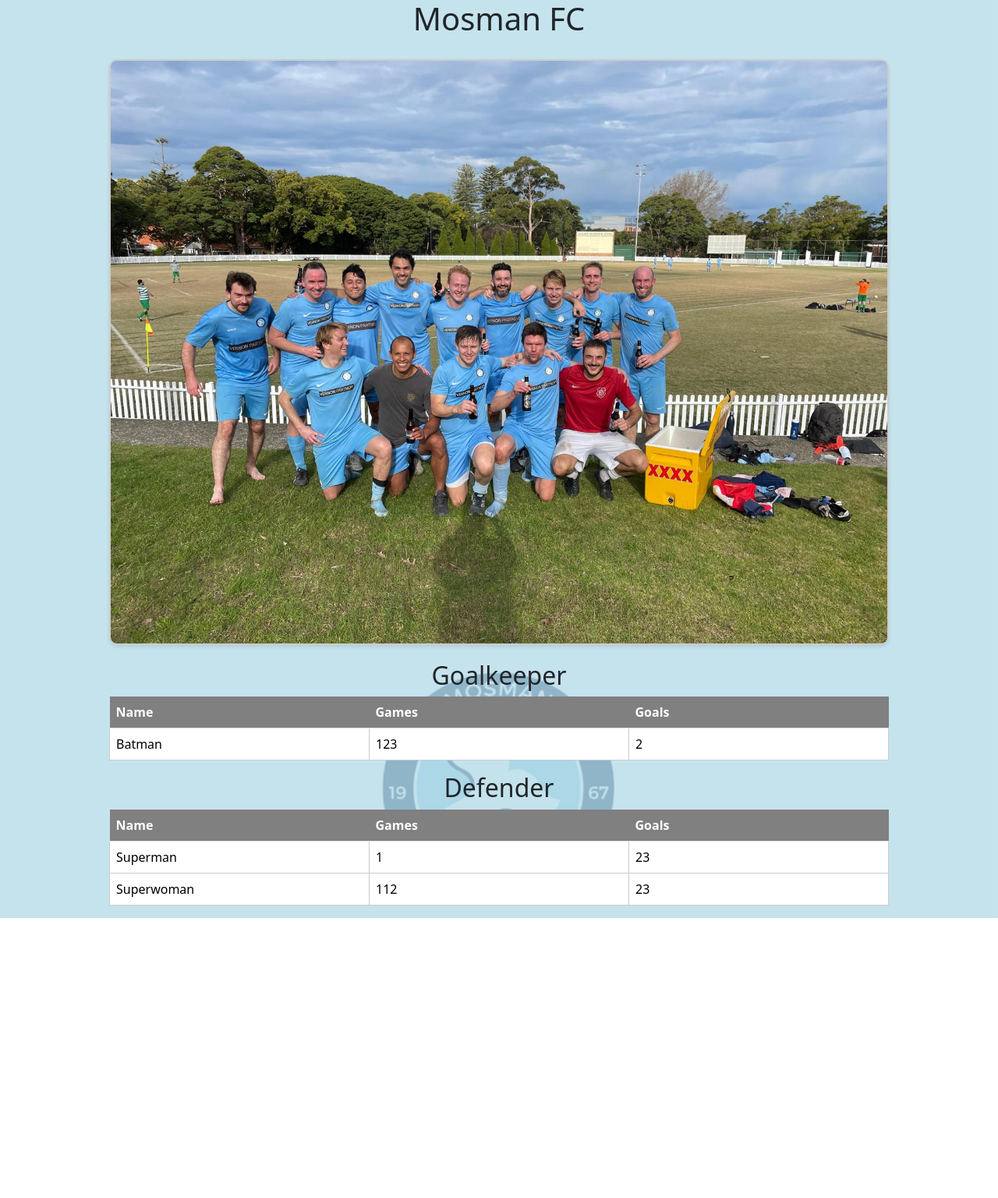
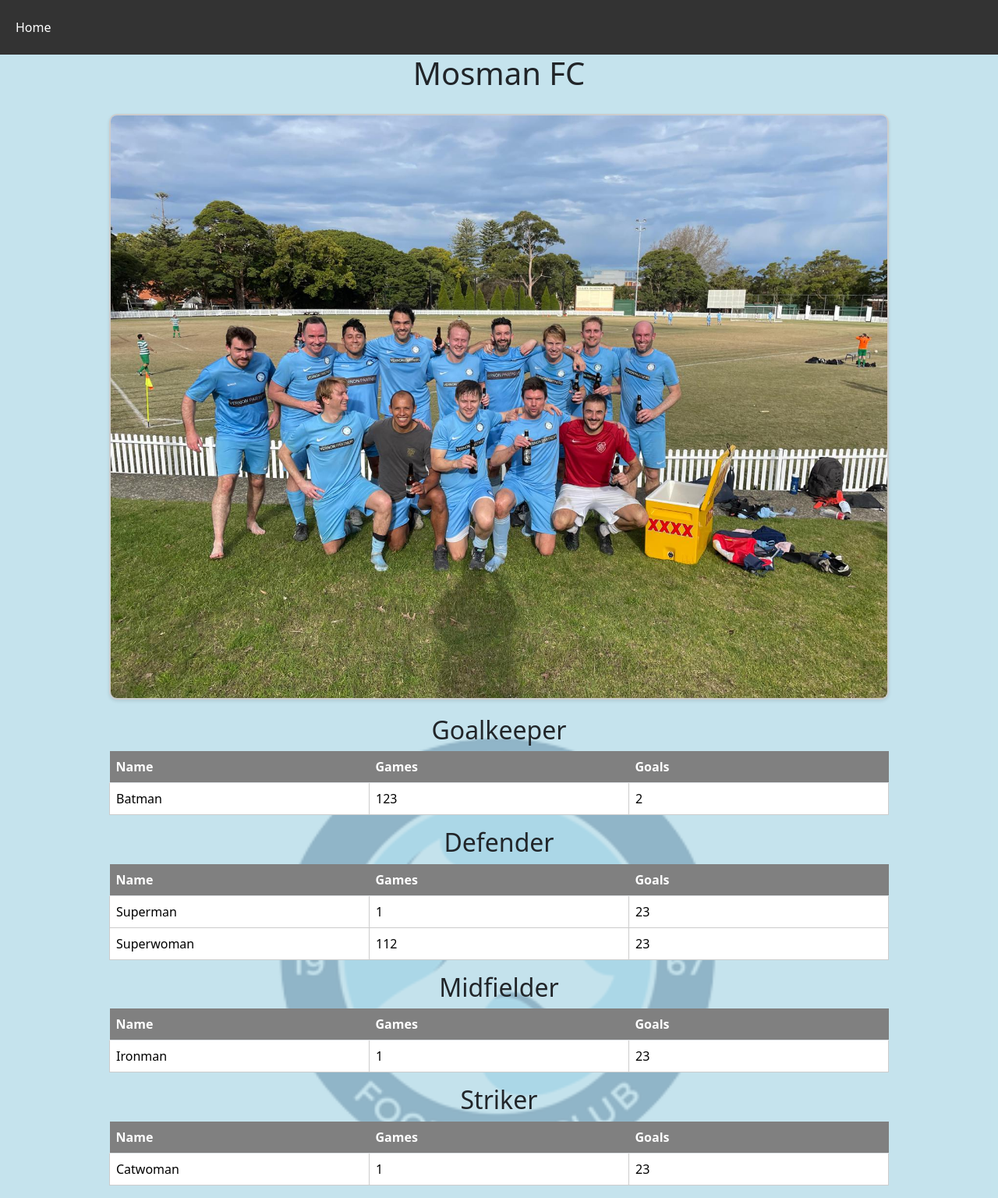
Before and after one commit to julian-petrich/amplify-react, a React (Create React App) app: page / in a window 1280 px wide. Shown: the whole page at 78% size. Before the commit the page ends 1177 px from the top, so only its background shows below. Built offline with nearby package versions, Linux system fonts and the light colour scheme.

Commit message:
add Navbar and content

```diff
--- a/package.json
+++ b/package.json
@@ -11,6 +11,7 @@
     "react": "^18.2.0",
     "react-bootstrap": "^2.8.0",
     "react-dom": "^18.2.0",
+    "react-router-dom": "^6.14.2",
     "react-scripts": "5.0.1",
     "web-vitals": "^2.1.4"
   },
--- a/src/App.js
+++ b/src/App.js
@@ -1,12 +1,15 @@
-import React from 'react';
+import React, { Component } from 'react';
 import { Table } from 'react-bootstrap';
 import "./App.css";
 import 'bootstrap/dist/css/bootstrap.min.css';
+import NavBar from './routes/NavBar';
 
 
-function App() {
-  return (
+class App extends Component {
+  render() {
+    return(
     <div className='center'>
+      <NavBar/>
       <h1>Mosman FC</h1>
       <div className="image-container">
           <img src="/mosman_team.jpeg" alt="Mosman Team" />
@@ -60,9 +63,51 @@ function App() {
             </tbody>
           </Table>
         </div>
+        <div className='table-container'>
+        <h2>Midfielder</h2>
+        <Table>
+            <thead>
+                <tr>
+                  <th>Name</th>
+                  <th>Games</th>
+                  <th>Goals</th>
+                  {/* Add more headers for other properties if needed */}
+              </tr>
+            </thead>
+            <tbody>
+                <tr>
+                  <td>Ironman</td>
+                  <td>1</td>
+                  <td>23</td>
+                    {/* Add more cells for other properties if needed */}
+                </tr>
+            </tbody>
+          </Table>
+        </div>
+        <div className='table-container'>
+        <h2>Striker</h2>
+        <Table>
+            <thead>
+                <tr>
+                  <th>Name</th>
+                  <th>Games</th>
+                  <th>Goals</th>
+                  {/* Add more headers for other properties if needed */}
+              </tr>
+            </thead>
+            <tbody>
+                <tr>
+                  <td>Catwoman</td>
+                  <td>1</td>
+                  <td>23</td>
+                    {/* Add more cells for other properties if needed */}
+                </tr>
+            </tbody>
+          </Table>
         </div>
     </div>
-  );
+    </div>
+  )};
 }
 
 export default App;
--- a/src/index.js
+++ b/src/index.js
@@ -1,17 +1,39 @@
-import React from 'react';
-import ReactDOM from 'react-dom/client';
-import './index.css';
+// import React from 'react';
+// import ReactDOM from 'react-dom/client';
+// import './index.css';
+// import App from './App';
+// import reportWebVitals from './reportWebVitals';
+
+// const root = ReactDOM.createRoot(document.getElementById('root'));
+// root.render(
+//   <React.StrictMode>
+//     <App />
+//   </React.StrictMode>
+// );
+
+// // If you want to start measuring performance in your app, pass a function
+// // to log results (for example: reportWebVitals(console.log))
+// // or send to an analytics endpoint. Learn more: https://bit.ly/CRA-vitals
+// reportWebVitals();
+
+import * as React from "react";
+import * as ReactDOM from "react-dom/client";
+import {
+  createBrowserRouter,
+  RouterProvider,
+} from "react-router-dom";
+import "./index.css";
 import App from './App';
-import reportWebVitals from './reportWebVitals';
 
-const root = ReactDOM.createRoot(document.getElementById('root'));
-root.render(
+const router = createBrowserRouter([
+  {
+    path: "/",
+    element: <App />,
+  },
+]);
+
+ReactDOM.createRoot(document.getElementById("root")).render(
   <React.StrictMode>
-    <App />
+    <RouterProvider router={router} />
   </React.StrictMode>
 );
-
-// If you want to start measuring performance in your app, pass a function
-// to log results (for example: reportWebVitals(console.log))
-// or send to an analytics endpoint. Learn more: https://bit.ly/CRA-vitals
-reportWebVitals();
--- /dev/null
+++ b/src/routes/NavBar.css
@@ -0,0 +1,64 @@
+.navbar {
+    background-color: #333;
+    color: #fff;
+    width: 100%;
+    top: 0; /* Stick it to the top */
+    background-color: #333;
+    color: #fff;
+    z-index: 999;
+  }
+
+  .navbar-container {
+    display: flex;
+    justify-content: center;
+    align-items: center;
+    padding: 10px;
+  }
+
+  .navbar a {
+    color: #fff;
+    text-decoration: none;
+    padding: 5px 10px;
+  }
+
+  .navbar a:hover {
+    background-color: #555;
+  }
+
+  /* Dropdown styles */
+  .dropdown {
+    position: relative;
+    display: inline-block;
+  }
+
+  .dropbtn {
+    background-color: #333;
+    color: white;
+    padding: 5px 10px;
+    border: none;
+    cursor: pointer;
+  }
+
+  .dropdown-content {
+    display: none;
+    position: absolute;
+    background-color: #f9f9f9;
+    min-width: 160px;
+    box-shadow: 0px 8px 16px 0px rgba(0,0,0,0.2);
+    z-index: 1;
+  }
+
+  .dropdown-content a {
+    color: black;
+    padding: 12px 16px;
+    text-decoration: none;
+    display: block;
+  }
+
+  .dropdown-content a:hover {
+    background-color: #f1f1f1;
+  }
+
+  .dropdown:hover .dropdown-content {
+    display: block;
+  }
--- /dev/null
+++ b/src/routes/NavBar.js
@@ -0,0 +1,17 @@
+import React, { Component } from 'react';
+import { Link } from 'react-router-dom';
+import './NavBar.css'; // Create a separate CSS file for the navbar if needed
+
+class NavBar extends Component {
+    render() {
+        return(
+            <nav className="navbar">
+                <div className="navbar-container">
+                    <Link to="https://google.com">Home</Link>
+                </div>
+            </nav>
+        )
+    };
+}
+
+export default NavBar;
```
Also changed, not shown: 1 other file (tests, documents, lock files or other folders). Lines whose indentation alone changed are shown as unchanged.
